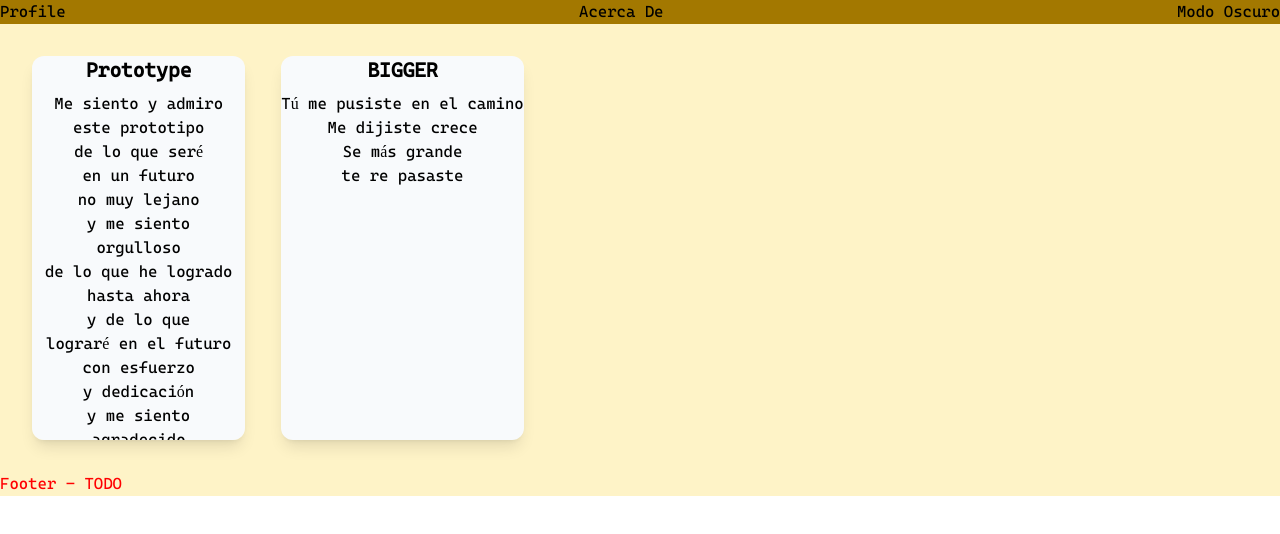
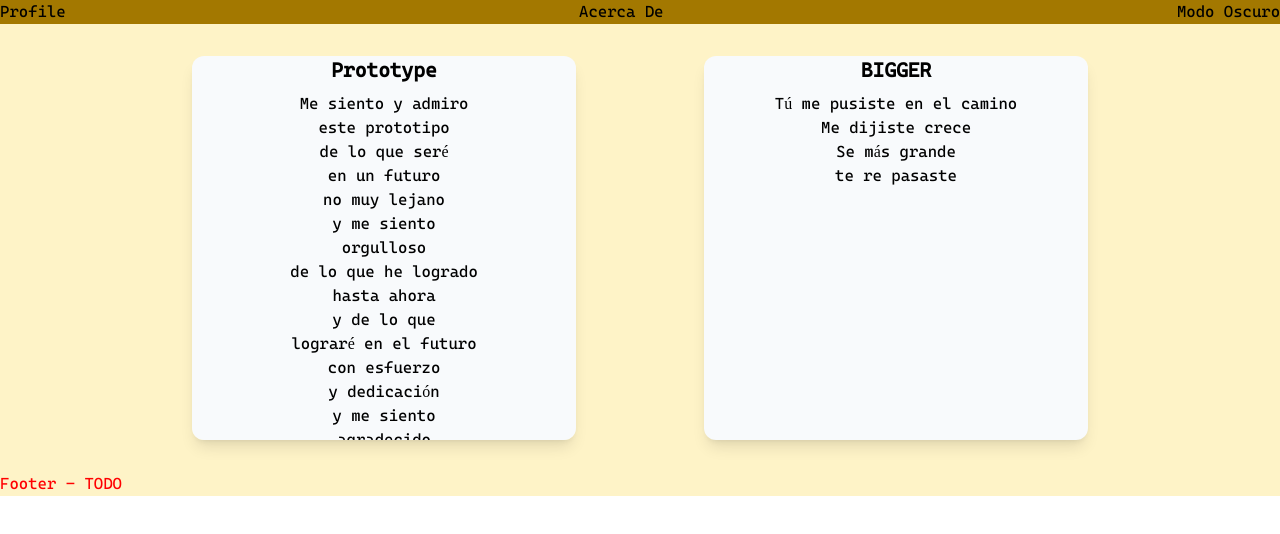
Before and after one commit to 1gnale/POOP-ts, a React (Vite) app: page / in a window 1280 px wide. Shown: the top 534 px of the page. Built offline with nearby package versions, Linux system fonts and the light colour scheme.

Commit message:
styles: change styles in desktop cards & desktop container

```diff
--- a/src/components/desktopCard/DesktopCard.tsx
+++ b/src/components/desktopCard/DesktopCard.tsx
@@ -7,7 +7,7 @@ interface CardProps {
 
 const DesktopCard: React.FunctionComponent<CardProps> = ({ children, title }) => {
     return (
-        <div className="max-w-sm rounded-xl shadow-lg h-96 overflow-auto scrollbar-custom text-center bg-slate-50">
+        <div className="rounded-xl shadow-lg h-96 w-96 overflow-auto text-center bg-slate-50">
             <h1 className="font-bold text-xl mb-2">{title}</h1>
             {children}
         </div>
--- a/src/components/desktopCardPoemContainer/DesktopCardPoemContainer.tsx
+++ b/src/components/desktopCardPoemContainer/DesktopCardPoemContainer.tsx
@@ -10,7 +10,7 @@ interface DesktopCardPoemContainerProps {
 
 const DesktopCardPoemContainer: React.FC<DesktopCardPoemContainerProps> = ({poems}) => {
     return (
-        <div className="p-8 desktopCardPoemContainer flex gap-9 flex-wrap">
+        <div className="p-8 desktopCardPoemContainer flex gap-32 flex-wrap justify-center">
             {
                 poems.map((poem: Poem, idx: number) => {
                     return (
```
